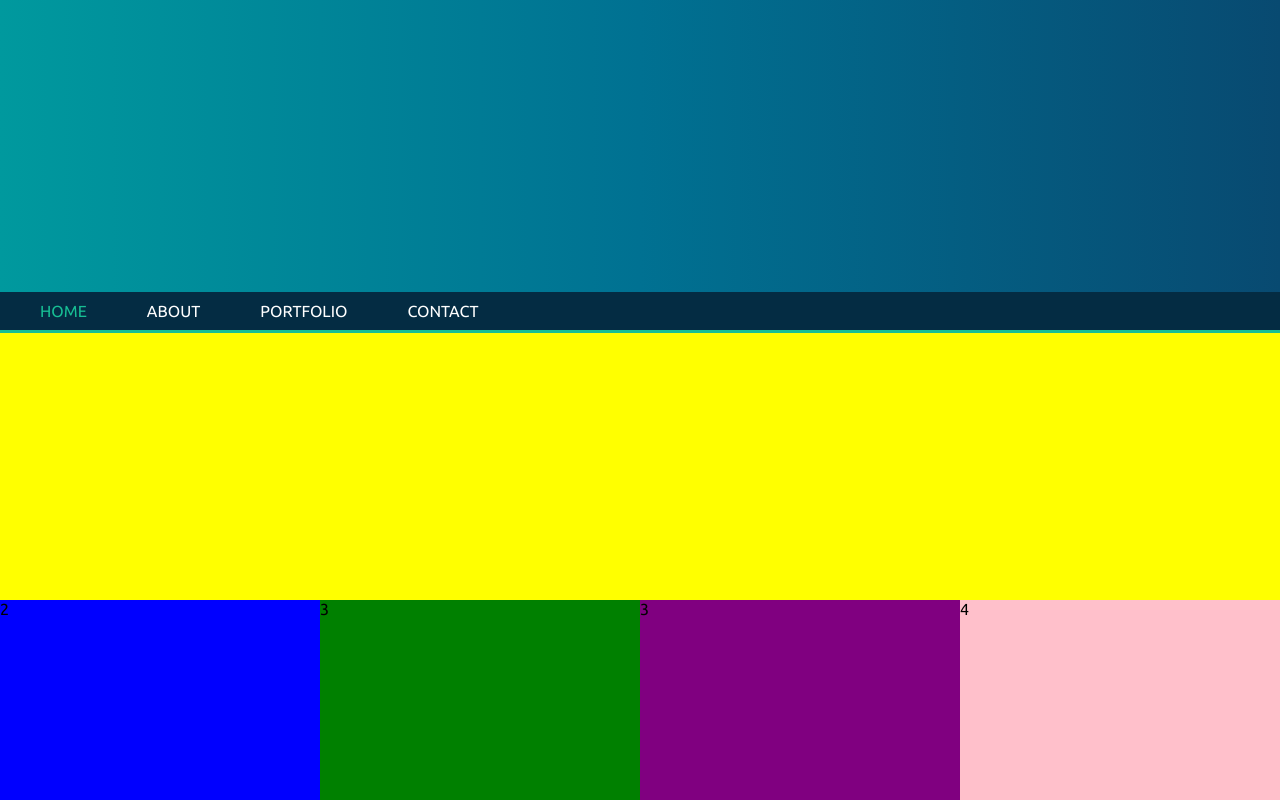
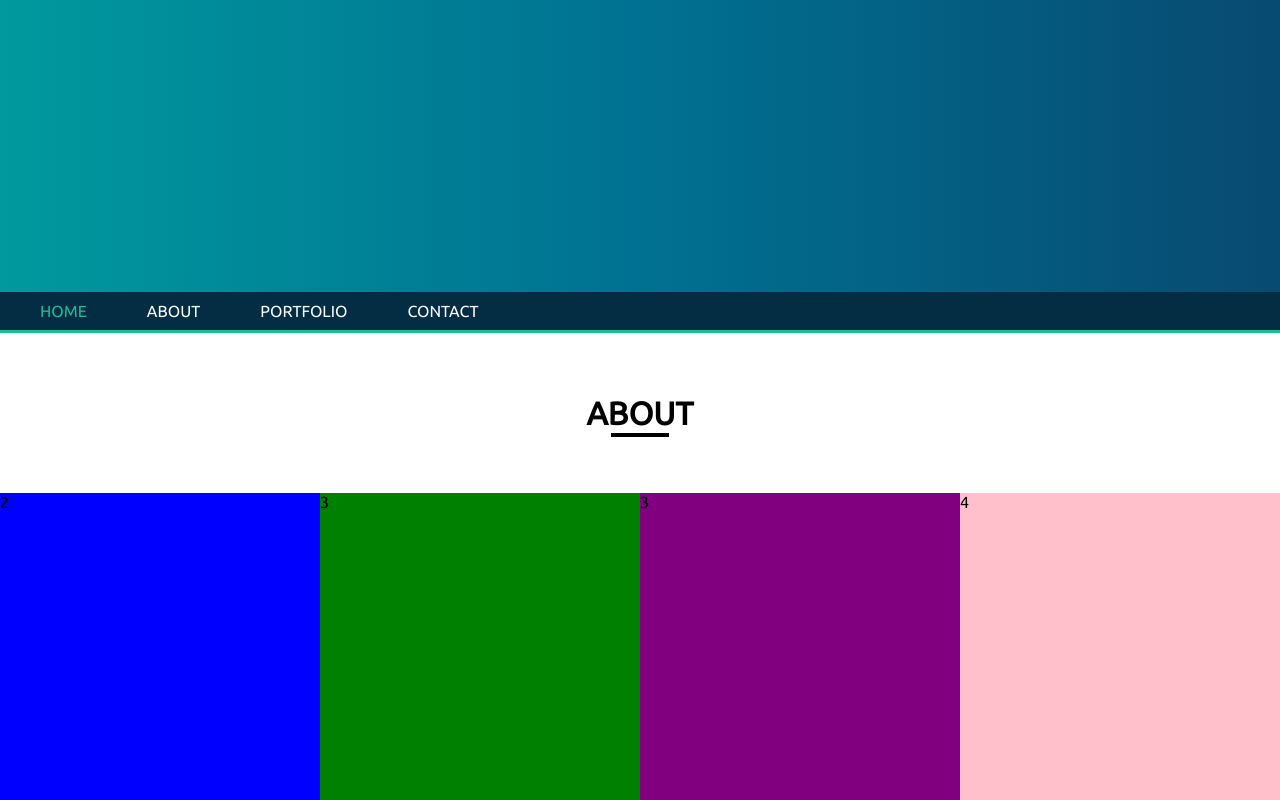
Before and after one commit to alexg1990/portfolio, a plain HTML site: page index.html in a window 1280 px wide. Shown: the part 508-1308 px from the top of the page. Drawn offline with Linux system fonts and the light colour scheme.

Commit message:
animation added about

```diff
--- a/index.html
+++ b/index.html
@@ -25,7 +25,7 @@
     </nav>
     <div id="about" class="gridContainer">
       <div class="header flexContainer">
-            <h1 class="titleAbout">ABOUT</h1>
+            <h1 id="titleAbout">ABOUT</h1>
       </div>
       <div class="skill1">
         2
--- a/script.js
+++ b/script.js
@@ -20,20 +20,22 @@ window.onload = function () {
       navbar.classList.remove('navSticky');
       about.style.marginTop = '0px';
     }
+    if(window.pageYOffset >= aboutOffset - 20) {
+      animLeftRight('titleAbout');
+    }
     switch (true) {
       case (window.pageYOffset >= aboutOffset && window.pageYOffset <= portfolioOffset):
         navHome.style.color = 'white';
         navAbout.style.color = '#17BF94';
         navPortfolio.style.color = 'white';
         navContact.style.color = 'white';
-        document.getElementById('titleAbout').classList.add('solidAnim');
+
         break;
       case (window.pageYOffset >= portfolioOffset && window.pageYOffset <= contactOffset):
         navHome.style.color = 'white';
         navAbout.style.color = 'white';
         navPortfolio.style.color = '#17BF94';
         navContact.style.color = 'white';
-
         break;
       case (window.pageYOffset >= contactOffset):
         navHome.style.color = 'white';
@@ -48,4 +50,8 @@ window.onload = function () {
         navContact.style.color = 'white';
     }
   };
+  function animLeftRight (obj) {
+    let objId = document.getElementById(obj);
+    objId.classList.add('solidAnim');
+  }
 };
--- a/styles.css
+++ b/styles.css
@@ -90,7 +90,7 @@ li a:hover {
 .gridContainer {
   display: grid;
   grid-template-columns: 1fr 1fr 1fr 1fr;
-  grid-template-rows: 1fr 1fr 1fr;
+  grid-template-rows: 0.5fr 1fr 1fr;
   grid-template-areas:
     "header header header header"
     "skill1 skill2 skill3 skill4"
@@ -100,17 +100,36 @@ li a:hover {
     max-width: 100%;
 }
 .header {
-  background-color: yellow;
+  background-color: white;
   grid-area: header;
   justify-content: center;
   align-items: center;
 }
-.titleAbout {
+#titleAbout {
   opacity: 0;
+  padding: 5px;
+}
+#titleAbout:after {
+  content: "";
+  width: 50%;
+  left: 25%;
+  position: absolute;
+  height: 1px;
+  bottom: 0;
+  border-bottom: 4px solid black;
+}
+@keyframes solidAnim {
+  from {
+    opacity: 0;
+    transform: translateX(-50vw);
+  } to {
+    opacity: 1;
+    transform: translateX(0px);
+  }
 }
 .solidAnim {
-  opacity: 100;
-  transition-duration: 1s;
+  animation: solidAnim 2s forwards;
+
 }
 .skill1 {
   background-color: blue;
```
